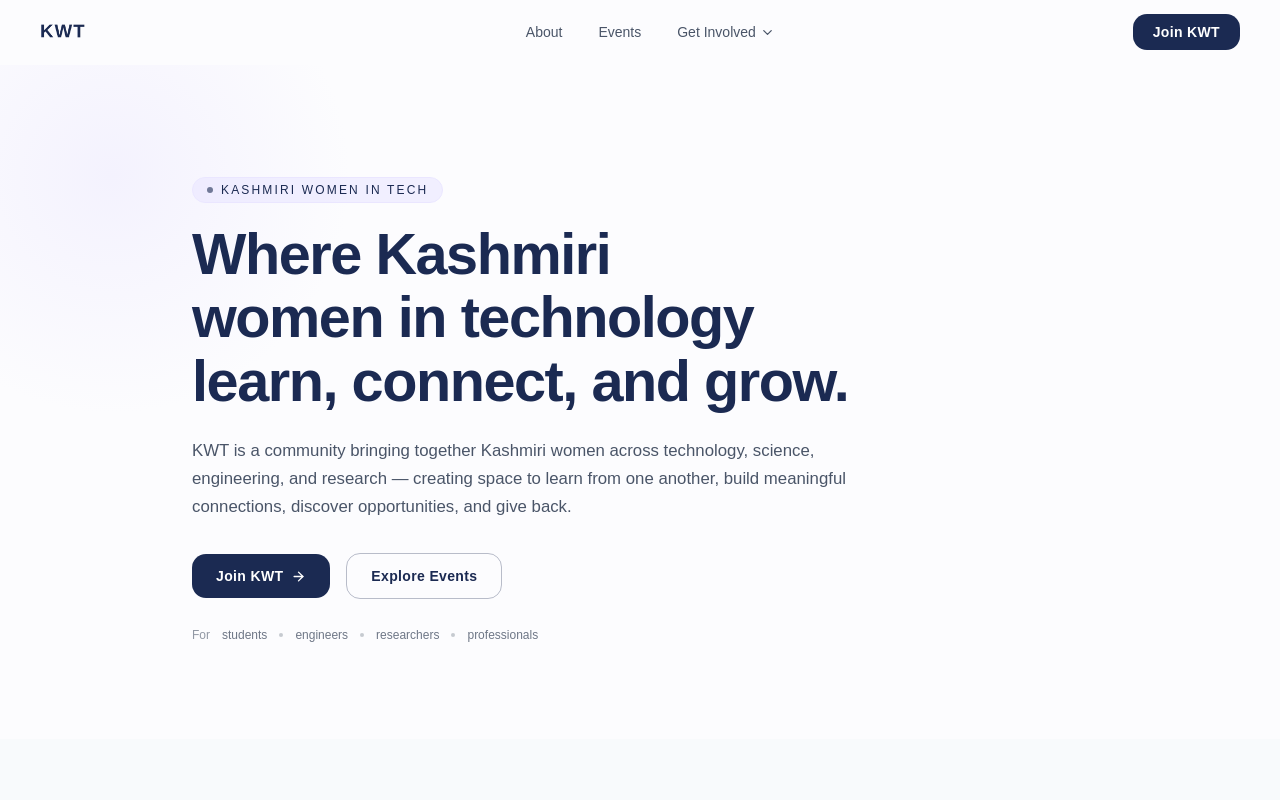
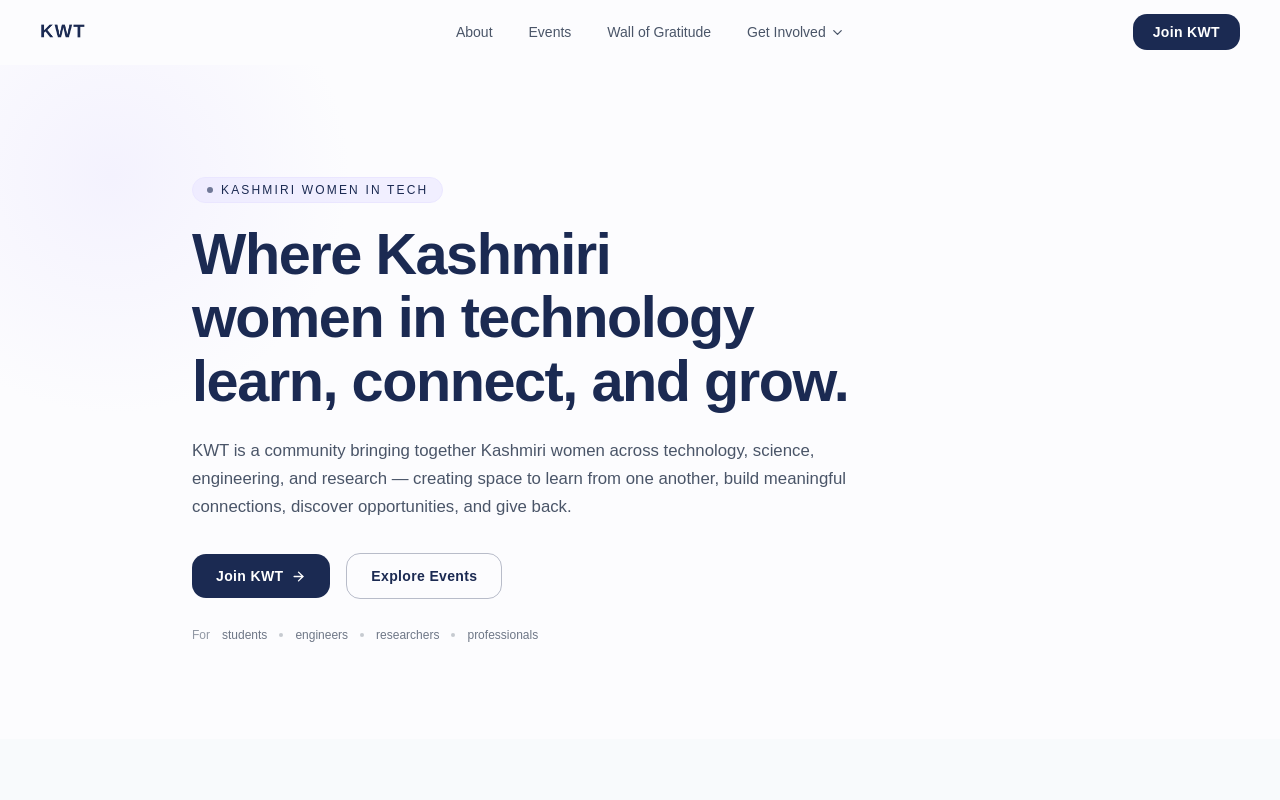
Before and after one commit to zulaikhamir/KWT-website, a React (Vite) app: page / in a window 1280 px wide. Shown: the top 800 px of the page. Built offline with nearby package versions, Linux system fonts and the light colour scheme.

Commit message:
Added Wall of Gratitude as primary nav link in navbar

```diff
--- a/src/components/layout/Navbar.tsx
+++ b/src/components/layout/Navbar.tsx
@@ -17,6 +17,7 @@ const GET_INVOLVED_ITEMS = [
 const NAV_LINKS = [
   { label: "About", href: "/about" },
   { label: "Events", href: "/events" },
+  { label: "Wall of Gratitude", href: "/wall-of-gratitude" },
 ] as const;
 
 // ─── Get Involved dropdown ───────────────────────────────────────────────────
```
